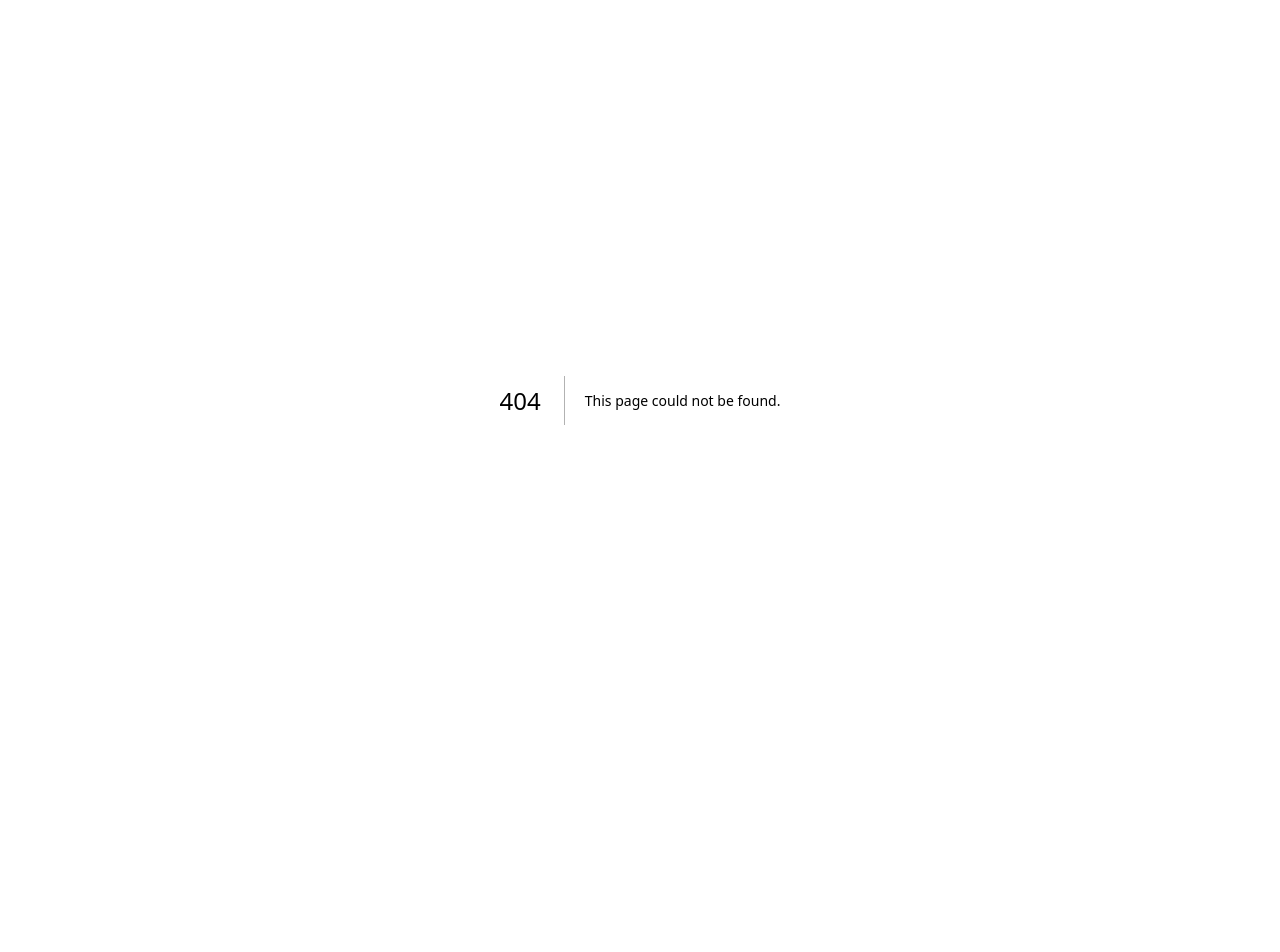
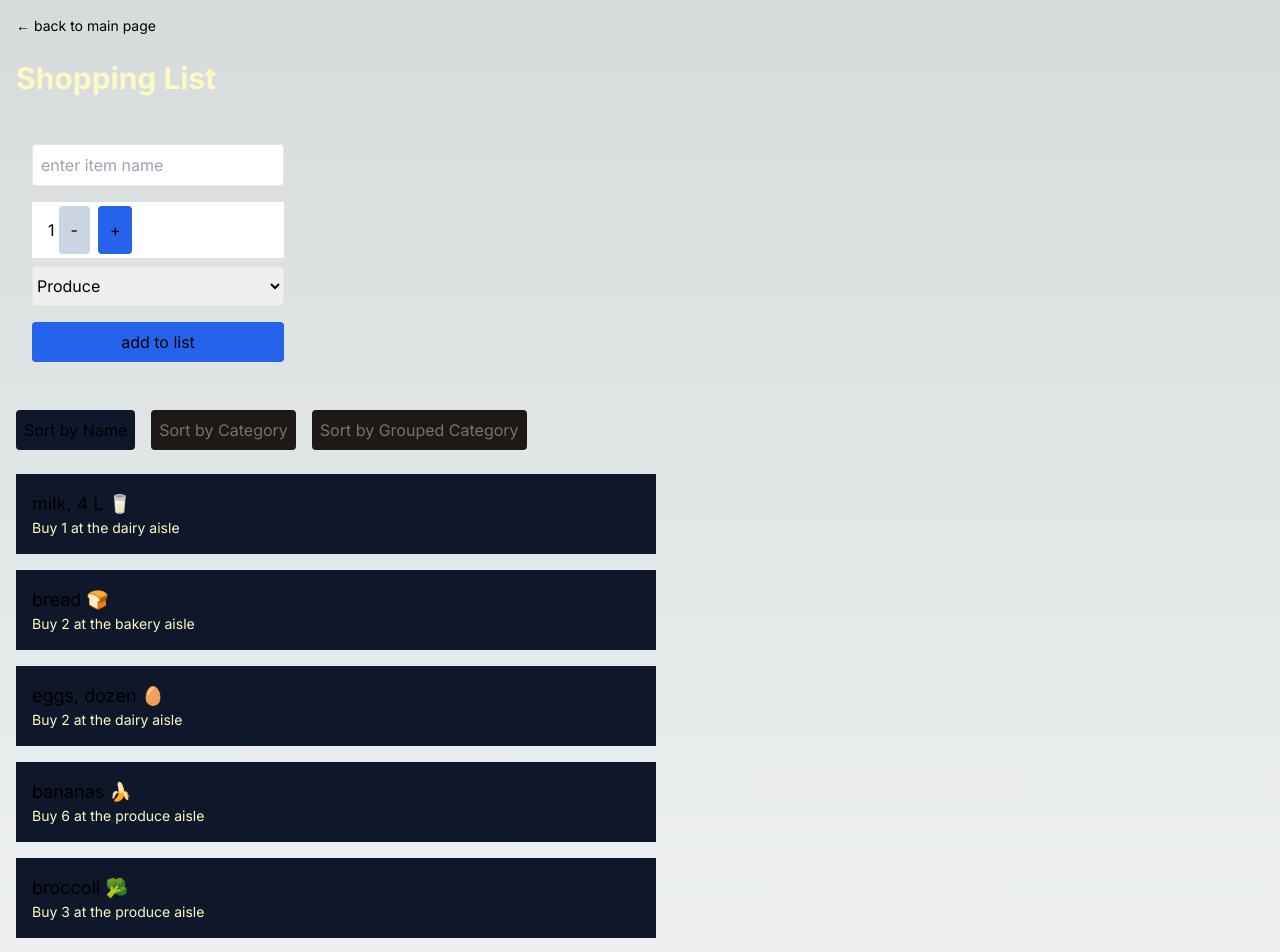
Before and after one commit to HimanshuLal2004/cprg306-assignments, a Next.js app: page /week-7 in a window 1280 px wide. Before the commit this address had no page. Shown: the top 952 px of the page. Before the commit the page ends 800 px from the top, so only its background shows below. Built offline with nearby package versions, Linux system fonts and the light colour scheme.

Commit message:
Add files via upload

```diff
--- /dev/null
+++ b/app/week-7/item-list.js
@@ -0,0 +1,48 @@
+"use client";
+import Item from "./item.js";
+
+export default function ItemList({ items, sortBy, byName, byCategory, byGroup }) {
+  let currentCat = "";
+
+  return (
+    <main>
+      <p className="m-2">
+        <button
+          className={`p-2 m-2 ${
+            sortBy === "name" ? "bg-slate-900" : "bg-stone-900 text-stone-500"
+          } rounded`}
+          onClick={byName}
+        >
+          Sort by Name
+        </button>
+        <button
+          className={`p-2 m-2 ${
+            sortBy === "category" ? "bg-slate-900" : "bg-stone-900 text-stone-500"
+          } rounded`}
+          onClick={byCategory}
+        >
+          Sort by Category
+        </button>
+        <button
+          className={`p-2 m-2 ${
+            sortBy === "grouped" ? "bg-slate-900" : "bg-stone-900 text-stone-500"
+          } rounded`}
+          onClick={byGroup}
+        >
+          Sort by Grouped Category
+        </button>
+      </p>
+      {items.map((item) => (
+        <div key={item.id}>
+          {currentCat !== item.category && sortBy === "grouped" ? (
+            <p className="px-4 capitalize text-xl">
+              {currentCat = item.category}
+            </p>
+          ) : null}
+
+          <Item {...item} />
+        </div>
+      ))}
+    </main>
+  );
+}
--- /dev/null
+++ b/app/week-7/item.js
@@ -0,0 +1,10 @@
+export default function Item({name, quantity, category}) {
+    return (
+        <main className="p-4 m-4 bg-slate-900 max-w-screen-sm">
+            <li>
+                <div className="text-lg">{name}</div>
+                <div className="text-sm text-yellow-100">Buy {quantity} at the {category} aisle</div>
+            </li>
+        </main>
+    );
+}
--- /dev/null
+++ b/app/week-7/items.json
@@ -0,0 +1,74 @@
+[
+    {
+      "id": "1h2GJKH12gkHG31h1H",
+      "name": "milk, 4 L 🥛",
+      "quantity": 1,
+      "category": "dairy"
+    },
+    {
+      "id": "2KJH3k2j3H1k2J3K1H",
+      "name": "bread 🍞",
+      "quantity": 2,
+      "category": "bakery"
+    },
+    {
+      "id": "3h2KJH3k2j3H1k2J3",
+      "name": "eggs, dozen 🥚",
+      "quantity": 2,
+      "category": "dairy"
+    },
+    {
+      "id": "4k2J3K1H2GJKH12gk",
+      "name": "bananas 🍌",
+      "quantity": 6,
+      "category": "produce"
+    },
+    {
+      "id": "5H1h1H2KJH3k2j3H",
+      "name": "broccoli 🥦",
+      "quantity": 3,
+      "category": "produce"
+    },
+    {
+      "id": "6H1k2J3K1H2GJKH1",
+      "name": "chicken breasts, 1 kg 🍗",
+      "quantity": 1,
+      "category": "meat"
+    },
+    {
+      "id": "7gkHG31h1H2KJH3k",
+      "name": "pasta sauce 🍝",
+      "quantity": 3,
+      "category": "canned goods"
+    },
+    {
+      "id": "8j3H1k2J3K1H2GJK",
+      "name": "spaghetti, 454 g 🍝",
+      "quantity": 2,
+      "category": "dry goods"
+    },
+    {
+      "id": "9H12gkHG31h1H2KJ",
+      "name": "toilet paper, 12 pack 🧻",
+      "quantity": 1,
+      "category": "household"
+    },
+    {
+      "id": "10H3k2j3H1k2J3K1",
+      "name": "paper towels, 6 pack",
+      "quantity": 1,
+      "category": "household"
+    },
+    {
+      "id": "11k2J3K1H2GJKH12",
+      "name": "dish soap 🍽️",
+      "quantity": 1,
+      "category": "household"
+    },
+    {
+      "id": "12GJKH12gkHG31h1",
+      "name": "hand soap 🧼",
+      "quantity": 4,
+      "category": "household"
+    }
+  ]
--- /dev/null
+++ b/app/week-7/new-item.js
@@ -0,0 +1,86 @@
+"use client";
+
+import { useState } from "react";
+
+export default function NewItem({onAddItem}) {
+  const [name, setName] = useState("");
+  const [category, setCategory] = useState("produce");
+  const [quantity, setQuantity] = useState(1);
+  const categories = ["Produce", "Dairy", "Bakery", "Meat", "Frozen Foods", "Canned Goods", "Dry Goods", "Beverages", "Snacks", "Household", "Other"];
+
+
+
+  const increment = () => {
+    if (quantity < 20) {
+      setQuantity(quantity + 1);
+    }
+  };
+
+  const decrement = () => {
+    if (quantity > 1) {
+      setQuantity(quantity - 1);
+    }
+  };
+
+  const handleSubmit = () => {
+    const newId = Math.floor(Math.random()* 201300);
+    const newItem = {id: newId, name, quantity, category}
+    console.log(newItem);
+    onAddItem(newItem);
+    setName("");
+    setCategory("");
+    setQuantity(1);
+  };
+
+  return (
+    <div className="p-2 m-2 flex max-w-screen-sm w-full ">
+      <form className="p-4">
+        <div className="max-w-screen-sm items-center mb-2">
+          <input
+            id="name"
+            type="text"
+            value={name}
+            onChange={(event) => setName(event.target.value)}
+            placeholder="enter item name"
+            className="my-2 p-2 max-w-screen-sm w-full rounded text-black border"
+            required />
+        </div>
+
+        <div className="max-w-screen-sm items-center mb-2">
+          <p className="px-4 text-black space-around bg-white">{quantity}
+          <button
+            disabled={quantity == 1}
+            className="p-3 text-black rounded m-1 hover:bg-blue-400 disabled:bg-slate-300 bg-blue-600"
+            onClick={decrement}
+          >
+            -
+          </button>
+          <button
+            disabled={quantity == 20}
+            className="p-3 text-black rounded m-1 hover:bg-blue-400 disabled:bg-slate-300 bg-blue-600"
+            onClick={increment}
+          >
+            +
+          </button>
+          </p>
+        </div>
+
+        <div className="mb-2">
+          <select className="py-2 max-w-screen-sm w-full rounded text-black border" value={category} onChange={(e) => setCategory(e.target.value)}>
+            <option value disabled>Pick a Category</option>
+            {categories.map((cat) => (
+              <option key={cat} value={cat.toLowerCase()}>
+                {cat}
+              </option>
+            ))}
+          </select>
+        </div>
+
+        <div className="flex justify-center">
+          <button type="button" onClick={handleSubmit} className="py-2 my-2 max-w-screen-sm hover:bg-blue-400 bg-blue-600 rounded w-full">add to list</button> {/* Changed input to button */}
+        </div>
+      </form>
+    </div>
+  );
+
+}
--- /dev/null
+++ b/app/week-7/page.js
@@ -0,0 +1,59 @@
+"use client";
+
+import ItemList from "./item-list.js";
+import NewItem from "./new-item.js";
+import itemsData from "./items.json";
+import Link from "next/link";
+import { useState } from "react";
+
+export default function Page() {
+  const [items, setItems] = useState(itemsData);
+
+  const handleAddItem = (newItem) => {
+    setItems([...items, newItem]);
+  };
+
+  const [sortBy, setSortBy] = useState("name");
+
+  const byName = () => {
+    setSortBy("name");
+    setItems(
+      [...items].sort((a, b) => a.name.localeCompare(b.name))
+    );
+  };
+
+  const byCategory = () => {
+    setSortBy("category");
+    setItems(
+      [...items].sort((a, b) => a.category.localeCompare(b.category))
+    );
+  };
+
+  const byGroup = () => {
+    setSortBy("grouped");
+    setItems(
+      [...items].sort((a, b) => a.category.localeCompare(b.category))
+    );
+  };
+
+  return (
+    <main>
+      <p className="text-sm p-2 m-2">
+        <Link href="../">&#8592; back to main page</Link>
+      </p>
+      <h1 className="text-3xl p-2 m-2 font-bold text-yellow-100">
+        Shopping List
+      </h1>
+      <ul>
+        <NewItem onAddItem={handleAddItem} />
+        <ItemList
+          items={items}
+          sortBy={sortBy}
+          byName={byName}
+          byCategory={byCategory}
+          byGroup={byGroup}
+        />
+      </ul>
+    </main>
+  );
+}
```
